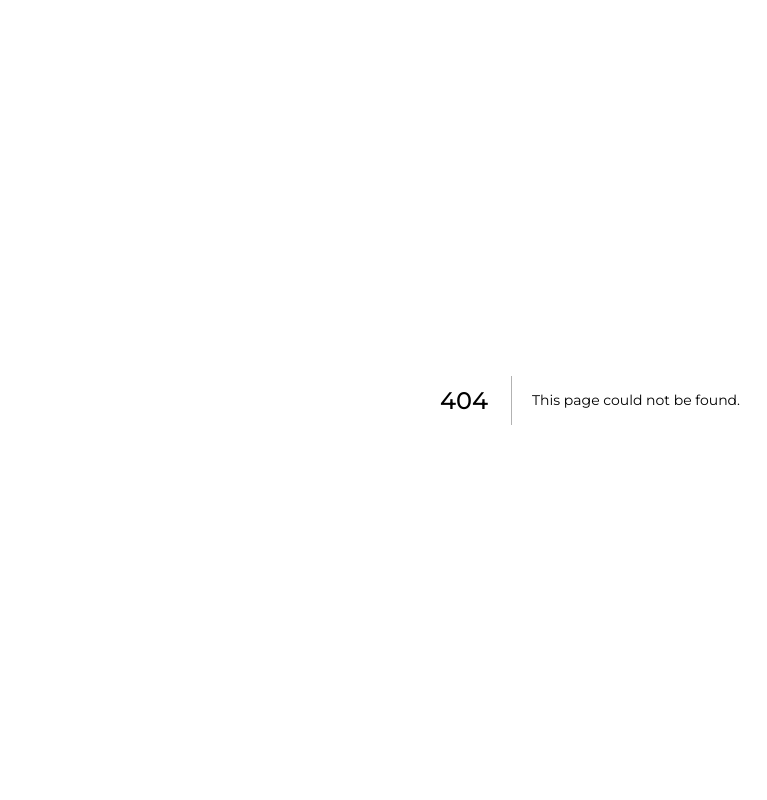
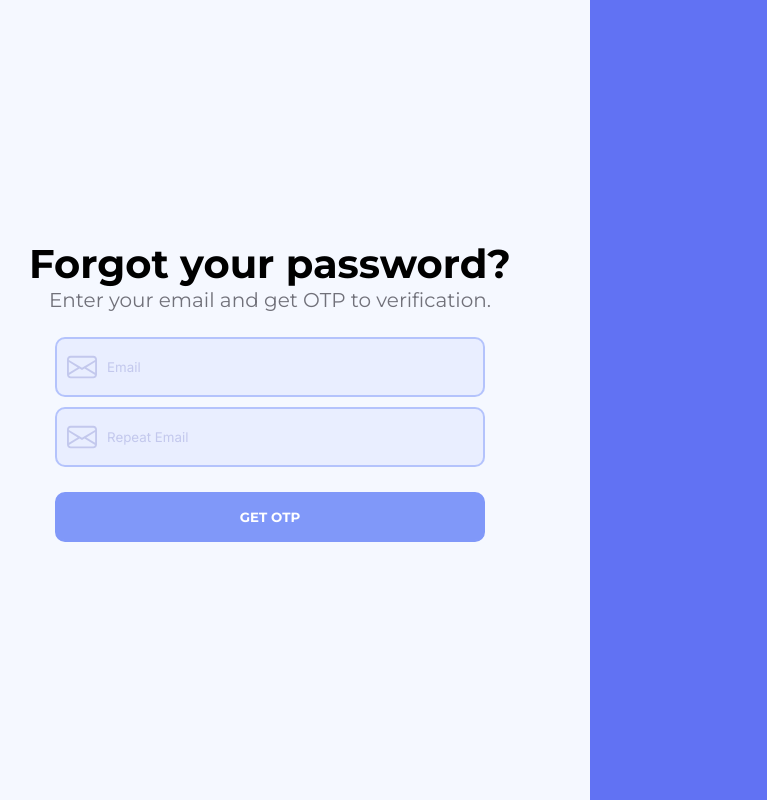
Before and after one commit to KhusniddinovUz/auth-NextTs, a Next.js app: page /forgot-password in a window 1280 px wide. Before the commit this address had no page. Shown: the whole page, without its empty margins (50-817 px from the left). Built offline with nearby package versions, Linux system fonts and the light colour scheme.

Commit message:
Create forgot password component

```diff
--- /dev/null
+++ b/src/pages/forgot-password.tsx
@@ -0,0 +1,10 @@
+import React from "react";
+import ForgotPasswordSection from "@/section/forgot-password";
+
+const ForgotPassword = () => {
+  return(
+      <ForgotPasswordSection/>
+  )
+};
+
+export default ForgotPassword;
--- /dev/null
+++ b/src/section/forgot-password/index.tsx
@@ -0,0 +1,29 @@
+import React from "react";
+import {TitleWrapper} from "@/section/login/login.style";
+import Typography from "@/components/typography";
+import Input from "@/components/input";
+import EnvelopeIcon from "@/components/icons/EnvelopeIcon";
+import Button from "@/components/button";
+import BaseLayout from "@/layouts/base-layout";
+
+const ForgotPasswordSection = () => {
+    return(
+        <BaseLayout>
+            <TitleWrapper>
+                <Typography $align={"center"} $textSize="title" $textWeight={"w_700"} color={"black"}>
+                    Forgot your password?
+                </Typography>
+                <Typography $align={"center"} $textSize={"subTitle"} $textWeight={"w_400"} color={"text"}>
+                    Enter your email and get OTP to verification.
+                </Typography>
+            </TitleWrapper>
+            <Input icon={<EnvelopeIcon/>} placeholder="Email" $marginTop={"25px"}/>
+            <Input icon={<EnvelopeIcon/>} placeholder="Repeat Email" $marginTop={"10px"}/>
+            <Button color="white" $backgroundcolor="primary">
+                GET OTP
+            </Button>
+        </BaseLayout>
+    )
+};
+
+export default ForgotPasswordSection;
```
Also changed, not shown: src/section/otp/index.tsx (added, +56 -0 lines).
